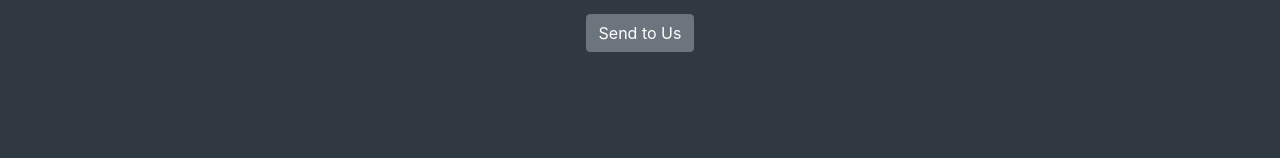
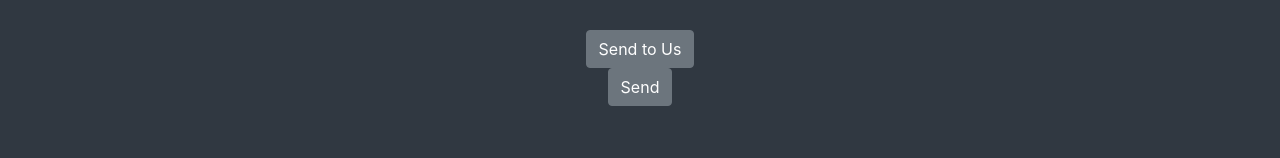
Before and after one commit to sabbasachiPH/sab-portfolio, a React (Create React App) app: page / in a window 1280 px wide. Shown: the part 1974-2132 px from the top of the page. Built offline with nearby package versions, Linux system fonts and the light colour scheme.

Commit message:
adding send button

```diff
--- a/src/Components/Contact/ContactForm.js
+++ b/src/Components/Contact/ContactForm.js
@@ -61,8 +61,15 @@ const ContactForm = () => {
             placeholder="Write your message"
           />
         </div>
-        <div data-netlify-recaptcha="true"></div>
+        <div class="form-group">
+          <div data-netlify-recaptcha="true"></div>
+        </div>
         <input className="btn btn-secondary" type="submit" value="Send to Us" />
+        <p>
+          <button className="btn btn-secondary" type="submit">
+            Send
+          </button>
+        </p>
       </fieldset>
     </form>
   );
```
